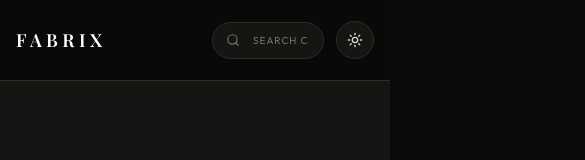
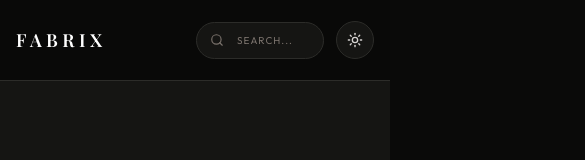
Before and after one commit to Sumit-Raj026/Fabrix, a React (Vite) app: page / in a window 390 px wide. Shown: the top 160 px of the page, 585 px wide, since content can reach past the window. Built offline with nearby package versions, Linux system fonts and the light colour scheme; a web font is replaced by a local one.

Commit message:
fix: resolve mobile responsiveness, overflow, input clipping, and select color legibility

```diff
--- a/src/App.jsx
+++ b/src/App.jsx
@@ -102,7 +102,7 @@ export default function App() {
       <Hero />
 
       {/* Catalog Main section */}
-      <main id="catalog" className="flex-grow max-w-7xl mx-auto px-4 md:px-6 py-16 w-full relative">
+      <main id="catalog" className="flex-grow max-w-7xl mx-auto px-4 md:px-6 py-16 w-full relative overflow-hidden">
         {/* Glow backdrop decorative */}
         <div className="absolute top-[20%] left-[50%] -translate-x-1/2 w-[800px] h-[800px] bg-brand-gold/[0.03] rounded-full filter blur-3xl pointer-events-none -z-10" />
 
--- a/src/components/Filters.jsx
+++ b/src/components/Filters.jsx
@@ -48,10 +48,10 @@ export default function Filters({ selectedCategory, setSelectedCategory, sortBy,
             id="sort"
             value={sortBy}
             onChange={(e) => setSortBy(e.target.value)}
-            className="bg-brand-stone border border-brand-border rounded-md px-3 py-2 text-[10px] font-bold tracking-widest text-stone-300 outline-none cursor-pointer focus:border-brand-gold/50 transition-colors duration-300"
+            className="bg-brand-stone border border-brand-border rounded-md px-3 py-2 text-[10px] font-bold tracking-widest text-stone-800 dark:text-stone-300 outline-none cursor-pointer focus:border-brand-gold/50 transition-colors duration-300"
           >
             {SORT_OPTIONS.map((option) => (
-              <option key={option.value} value={option.value} className="bg-brand-stone text-stone-300">
+              <option key={option.value} value={option.value} className="bg-brand-stone text-stone-800 dark:text-stone-300">
                 {option.label}
               </option>
             ))}
--- a/src/components/Header.jsx
+++ b/src/components/Header.jsx
@@ -35,10 +35,10 @@ export default function Header({ searchTerm, setSearchTerm, theme, toggleTheme }
             <input
               type="text"
               id="search-input"
-              placeholder="SEARCH CATALOG..."
+              placeholder="SEARCH..."
               value={searchTerm}
               onChange={(e) => setSearchTerm(e.target.value)}
-              className="w-28 sm:w-48 md:w-60 bg-brand-stone border border-brand-border text-stone-900 dark:text-white placeholder-stone-400 dark:placeholder-stone-500 text-[10px] tracking-widest rounded-full py-2.5 pl-10 pr-4 outline-none focus:border-brand-gold transition-all duration-300"
+              className="w-32 sm:w-48 md:w-60 bg-brand-stone border border-brand-border text-stone-900 dark:text-white placeholder-stone-400 dark:placeholder-stone-500 text-[10px] tracking-widest rounded-full py-2.5 pl-10 pr-4 outline-none focus:border-brand-gold transition-all duration-300"
             />
             <Search className="absolute left-3.5 top-1/2 -translate-y-1/2 w-3.5 h-3.5 text-stone-400 dark:text-stone-500 pointer-events-none" />
           </div>
--- a/src/components/WhatsAppButton.jsx
+++ b/src/components/WhatsAppButton.jsx
@@ -21,7 +21,7 @@ export default function WhatsAppButton() {
             <span className="text-[10px] font-bold text-brand-gold tracking-widest uppercase">
               Support & Inquiries
             </span>
-            <span className="text-xs font-light text-stone-500 dark:text-stone-350 mt-0.5 whitespace-nowrap">
+            <span className="text-xs font-light text-stone-500 dark:text-stone-350 mt-0.5 whitespace-normal">
               Need custom sizing or designs? Chat with us.
             </span>
           </div>
--- a/src/index.css
+++ b/src/index.css
@@ -65,6 +65,7 @@ html, body {
   color: var(--theme-text);
   scroll-behavior: smooth;
   transition: background-color 0.4s ease, color 0.4s ease;
+  overflow-x: hidden;
 }
 
 /* Custom Scrollbar */
```
